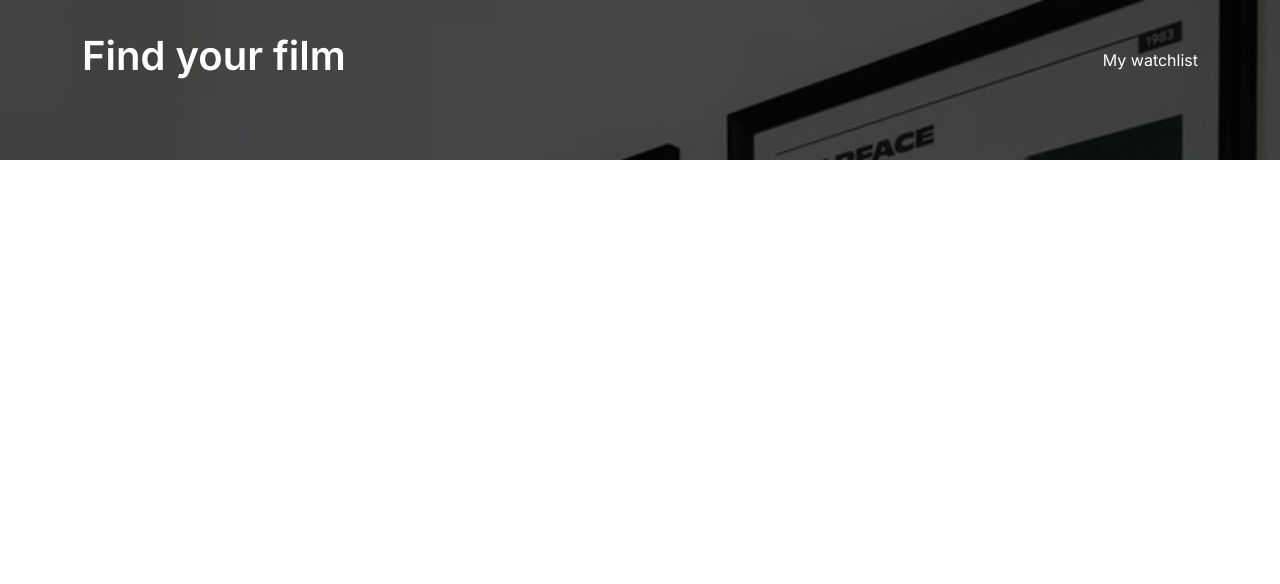
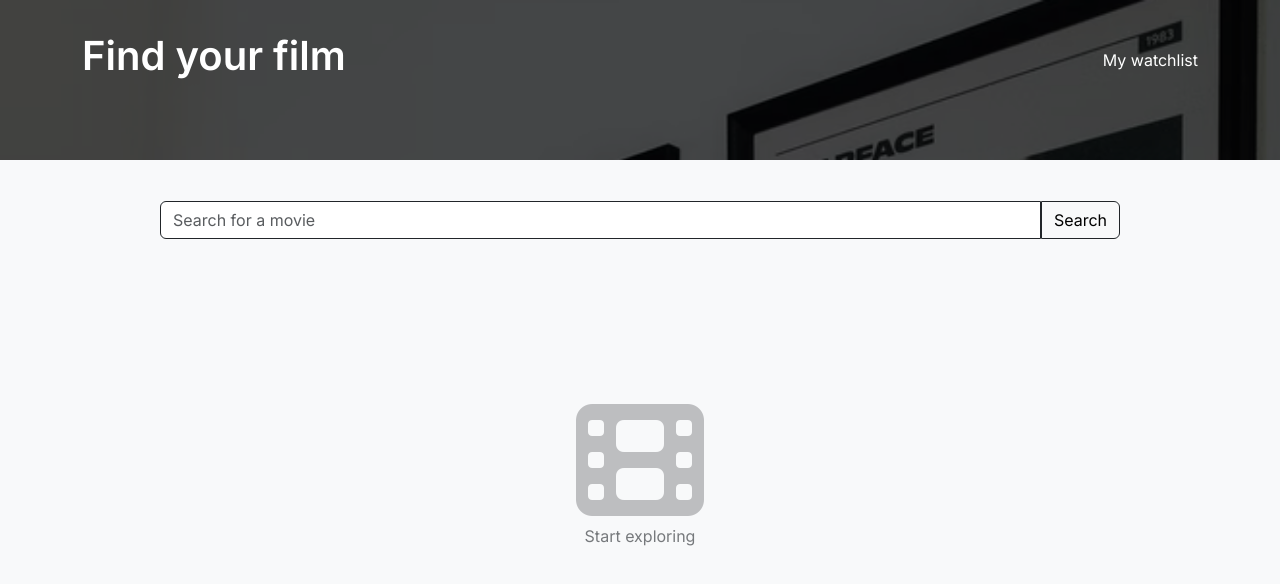
Before and after one commit to kleinalex-01/Watchlist-omdb-app, a React (Create React App) app: page / in a window 1280 px wide. Shown: the top 584 px of the page. Built offline with nearby package versions, Linux system fonts and the light colour scheme; a web font is replaced by a local one.

Commit message:
Major changes in all components
Finished up UI on main.js.

Currently working on the returned movie cards.

```diff
--- a/public/index.html
+++ b/public/index.html
@@ -44,6 +44,7 @@
       To create a production bundle, use `npm run build` or `yarn build`.
     -->
     <script src="https://cdn.jsdelivr.net/npm/bootstrap@5.3.3/dist/js/bootstrap.bundle.min.js" integrity="sha384-YvpcrYf0tY3lHB60NNkmXc5s9fDVZLESaAA55NDzOxhy9GkcIdslK1eN7N6jIeHz" crossorigin="anonymous"></script>
+    <script src="https://kit.fontawesome.com/ffe0b785ba.js" crossorigin="anonymous"></script>
 
   </body>
 </html>
--- a/src/App.css
+++ b/src/App.css
@@ -20,3 +20,40 @@ a {
     background-repeat: no-repeat;
     height: 10rem;
 }
+/* Search bar */
+.search-container {
+    width: 75%;
+    margin: 0 auto;
+    position: absolute;
+    top: 27.5%;
+    left: 50%;
+    transform: translate(-50%, -50%);
+}
+.search-container input {
+    border-top-right-radius: 0;
+    border-bottom-right-radius: 0;
+}
+.search-container button {
+    border-top-left-radius: 0;
+    border-bottom-left-radius: 0;
+}
+/* Search results */
+.searched-movies-container {
+    height: calc(100vh - 10rem);
+}
+/* Film icon */
+.icon-container {
+    opacity: 0.6;
+    position: absolute;
+    top: 60%;
+    left: 50%;
+    transform: translate(-50%, -50%);
+    text-align: center;
+}
+.fa-film {
+    font-size: 8rem;
+}
+/* Movie Card Styling */
+.card {
+    width: 18rem;
+}
--- a/src/App.js
+++ b/src/App.js
@@ -1,18 +1,30 @@
-import {react, useState} from 'react';
+import React, {useState, useEffect} from 'react';
 import './App.css';
 import Main from './Components/Main';
 import MyList from './Components/MyList';
 import { Routes, Route} from "react-router-dom";
 
 function App() {
-    const baseURL = `http://www.omdbapi.com/?apikey=[5c14b457]&`
-    const posterURL = `http://img.omdbapi.com/?apikey=[5c14b457]&`
-    const [movies, setMovies] = useState([]);
+    const baseURL = `http://www.omdbapi.com/?apikey=5c14b457&`
+    const posterURL = `http://img.omdbapi.com/?apikey=5c14b457&`
+    const [searchTerm, setSearchTerm] = useState("");
+    const [SearchResults, setSearchResults] = useState([]);
+
+    const getInput = (e) => {
+        e.preventDefault();
+        if (!searchTerm) return;
+
+        return fetch(baseURL + `s=${searchTerm}`)
+            .then(res => res.json())
+            .then(data => console.log(data.Search));
+    }
 
     return (
         <>
         <Routes>
-            <Route path="/" element={<Main />} />
+            <Route path="/" element={<Main SearchResults={SearchResults}
+                                            getInput={getInput}
+                                            setSearchTerm={setSearchTerm}/>} />
             <Route path="/mylist" element={<MyList />} />
         </Routes>
         </>
--- a/src/Components/Main.js
+++ b/src/Components/Main.js
@@ -1,7 +1,8 @@
-import react from "react";
-import { Link } from "react-router-dom"
+import React from "react";
+import { Link } from "react-router-dom";
+import MovieCard from "./MovieCard";
 
-export default function Main() {
+export default function Main({ SearchResults, getInput, setSearchTerm }) {
     return (
         <>
         <div className="header-container container-fluid">
@@ -10,13 +11,27 @@ export default function Main() {
                     <p className="h1 text-white fw-semibold">Find your film</p>
                     <Link to="/myList" className="p text-white">My watchlist</Link>
                 </div>
-
             </div>
         </div>
 
-        <div className="container-fluid">
+        <form className="search-container d-flex" onSubmit={getInput}>
+            <input className="form-control border-dark"
+                    type="search"
+                    placeholder="Search for a movie"
+                    aria-label="Search"
+                    onChange={(e) => setSearchTerm(e.target.value)}>
+            </input>
+            <button className="btn btn-light border-dark" type="submit">Search</button>
+        </form>
 
+        <div className="searched-movies-container container-fluid bg-light">
+            <MovieCard SearchResults={SearchResults}/>
         </div>
+
+        {!SearchResults.length && <div className="icon-container">
+                            <i class="fa-solid fa-film" style={{color: "#97989b"}}></i>
+                            <p>Start exploring</p>
+                        </div>}
         </>
     )
 }
--- /dev/null
+++ b/src/Components/MovieCard.js
@@ -0,0 +1,20 @@
+import { type } from '@testing-library/user-event/dist/type';
+import React from 'react';
+import { prerenderToNodeStream } from 'react-dom/static';
+
+export default function MovieCard({ SearchResults }) {
+    const movieCards =SearchResults.map(movie => {
+        return (
+            <>
+            <div className='card'>
+
+            </div>
+            </>
+        )
+    })
+    return (
+        <>
+        {movieCards}
+        </>
+    )
+}
--- a/src/Components/MyList.js
+++ b/src/Components/MyList.js
@@ -1,4 +1,4 @@
-import react from "react";
+import React from "react";
 
 export default function MyList() {
     return (
```
